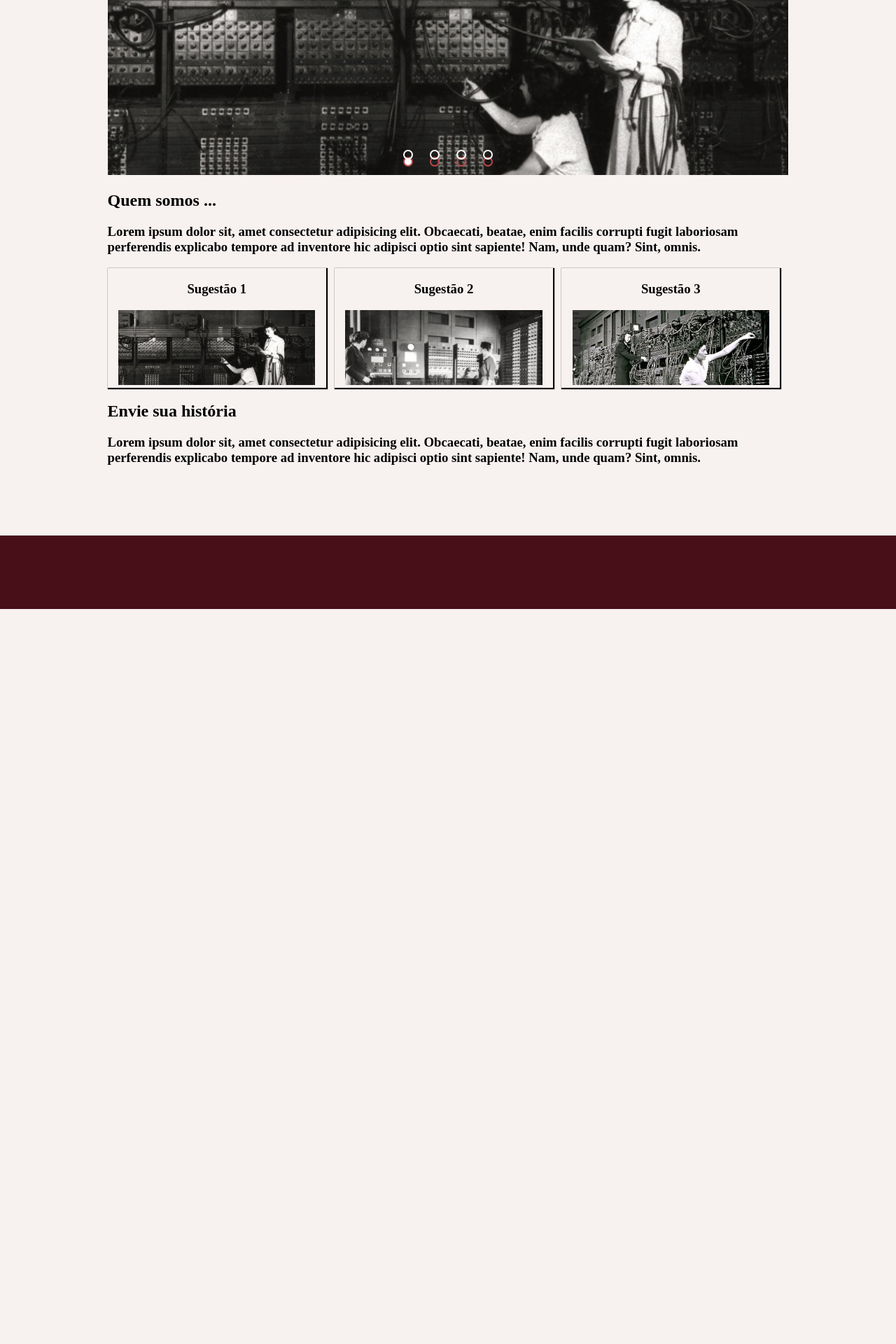
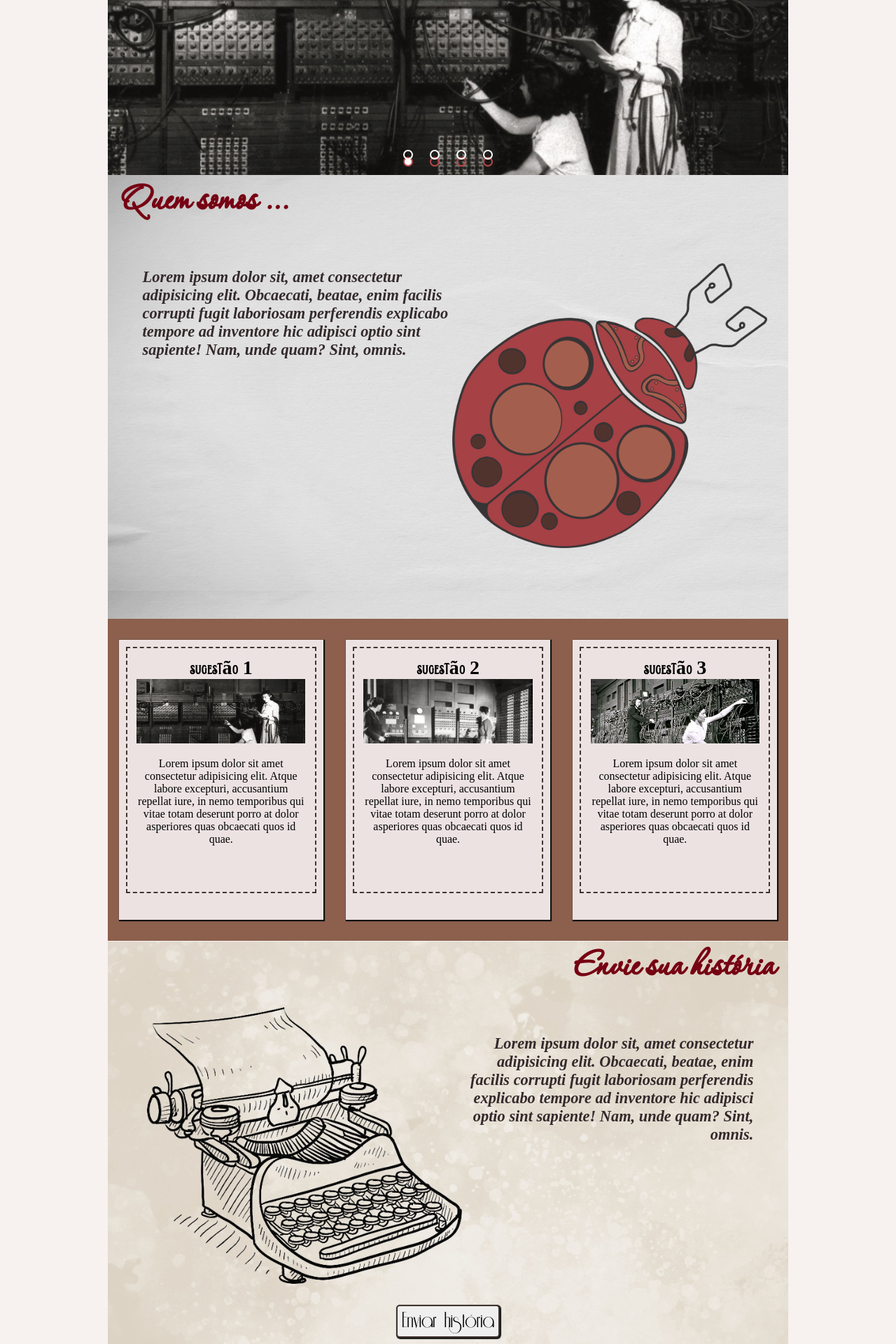
Before and after one commit to iellenLuiza/ladies, a PHP site: page / in a window 1280 px wide. Shown: the part 393-2313 px from the top of the page at 70% size. Before the commit the page ends 1263 px from the top, so only its background shows below. Run offline with PHP 8.4, Linux system fonts and the light colour scheme.

Commit message:
básico do css em cada um

```diff
--- a/css/indexcss.css
+++ b/css/indexcss.css
@@ -10,10 +10,17 @@ main {
 	margin-top: 60px;
 }
 
+.divSubFlex {
+	display: flex;
+}
+
+.divSubCenter {
+	text-align: center;
+}
 
 /* --------- PESQUISA ---------- */
 
-.divPesq{
+.divPesq {
 	text-align: right;
 	margin-bottom: 25px;
 }
@@ -155,28 +162,130 @@ main {
 /* ------- Fim Carrossel ------- */
 
 
+
 /* --------- QUEM SOMOS --------- */
+
+.divQuemSomos {
+	width: 100%;
+	height: 80vh;
+	background-image: url(../assets/img/fundo-QuemSomos-versao-2.png);
+	overflow: hidden;
+	margin-top: -10px;
+	padding-top: 0;
+}
+
+.divQuemSomos h2 {
+	color: rgb(118, 1, 19);
+	font-family: corinthia-regular;
+	font-weight: bold;
+	font-size: 7.8vh;
+	margin-left: 20px;
+	margin-top: 7px;
+}
+
+.divQuemSomos p {
+	color: rgb(51, 41, 43);
+	font-family: 'Times New Roman', Times, serif;
+	font-style: italic;
+	font-weight: bold;
+	font-size: 2.8vh;
+	margin-left: 50px;
+	margin-top: 7px;
+}
+
+.divQuemSomos img {
+	margin-right: 30px;
+}
 
 /* ------- Fim quem somos ------- */
 
 
 
 /* --------- SUGESTÕES --------- */
-#divConteinerSuges {
+.divConteinerSuges {
 	display: flex;
 	width: 100%;
+	height: 50vh;
+	padding-top: 30px;
+	padding-bottom: 30px;
+	background-color: rgba(108, 53, 29, 0.77);
 }
 
 .divCardSuges {
-	margin-right: 1.5vh;
-	box-shadow: 1px 1px 1px 1px black;
+	margin-right: auto;
+	margin-left: auto;
+	box-shadow: 1px 1px 1px 1px rgb(17, 17, 17);
 	text-align: center;
+	width: 30%;
+	background-color: rgb(237, 226, 226);
+}
+
+.divCardSugesInterno {
+	border: 2px dashed rgba(58, 45, 40, 0.961);
+	margin: 10px;
+	height: 87%;
+}
+
+
+.divCardSugesInterno p {
+	margin-left: 5%;
+	margin-right: 5%;
+}
+
+.divCardSugesInterno h3 {
+	font-family: conserta;
+	font-size: 28px;
+	margin-bottom: 0px;
+	margin-top: 1.5vh;
 }
 
 /* ------- Fim Sugestões ------- */
 
 
 /* --------- ENVIE --------- */
+
+.divEnvieHist {
+	/*background-color: rgba(203, 181, 178, 0.404);*/
+	background-image: url(../assets/img/fundo-Enviar.png);
+	width: 100%;
+	height: 81vh;
+	text-align: right;
+	margin-top: -50px;
+}
+
+.divEnvieHist h2 {
+	color: rgb(118, 1, 19);
+	font-family: corinthia-regular;
+	font-weight: bold;
+	font-size: 7.8vh;
+	margin-right: 20px;
+
+}
+
+.divEnvieHist p {
+	color: rgb(51, 41, 43);
+	font-family: 'Times New Roman', Times, serif;
+	font-style: italic;
+	font-weight: bold;
+	font-size: 2.8vh;
+	margin-top: 7px;
+	margin-right: 50px;
+}
+
+.divEnvieHist img {
+	margin-top: -4vh;
+	margin-left: 7vh;
+}
+
+
+.divEnvieHist button {
+	margin-top: 30px;
+	font-family: riesling;
+	font-size: 4.5vh;
+	border-radius: 5px;
+	border: 2px solid rgba(58, 45, 40, 0.961);
+	box-shadow: 1px 1px 1px 1px rgb(17, 17, 17);
+}
 
 /* ------- Fim envie ------- */
 
@@ -189,32 +298,40 @@ main {
 	font-family: conserta;
 	src: url(../assets/fontes/Conserta.ttf);
 }
+
 @font-face {
 	font-family: cookie;
 	src: url(../assets/fontes/Cookie-Regular.ttf);
 }
+
 @font-face {
 	font-family: corinthia-bold;
 	src: url(../assets/fontes/Corinthia-Bold.ttf);
 }
+
 @font-face {
 	font-family: corinthia-regular;
-	src: url(../assets/fontes/Cookie-Regular.ttf);
+	src: url(../assets/fontes/Corinthia-Regular.ttf);
 }
+
 @font-face {
 	font-family: lobster;
 	src: url(../assets/fontes/Lobster-Regular.ttf);
 }
+
 @font-face {
 	font-family: marhey;
 	src: url(../assets/fontes/Marhey-VariableFont_wght.ttf);
 }
+
 @font-face {
 	font-family: riesling;
 	src: url(../assets/fontes/riesling.ttf);
 }
+
 @font-face {
 	font-family: yaquote;
 	src: url(../assets/fontes/YaquoteScriptPersonalUse-opOq.ttf);
 }
+
 /* ------------------ */
--- a/index.html
+++ b/index.html
@@ -31,7 +31,8 @@
 
         <!--Caixa de pesquisa-->
         <div class="divPesq">
-            <button id="btnPesq" type="button"><img src="assets/img/iconpesquisa.png" width="24px" alt="Buscar"></button>
+            <button id="btnPesq" type="button"><img src="assets/img/iconpesquisa.png" width="24px"
+                    alt="Buscar"></button>
             <input id="inputPesq" type="search" name="" placeholder="Pesquise uma história ...">
         </div>
         <!--Fim caixa de pesquisa-->
@@ -90,32 +91,53 @@
 
 
         <!--Quem somos-->
-        <div id="divQuemSomos">
+        <div class="divQuemSomos">
             <h2>Quem somos ...</h2>
-            <h3>Lorem ipsum dolor sit, amet consectetur adipisicing elit. Obcaecati, beatae, enim facilis corrupti fugit
-                laboriosam perferendis explicabo tempore ad inventore hic adipisci optio sint sapiente! Nam, unde quam?
-                Sint, omnis.</h3>
+            <div class="divSubFlex">
+                <p>Lorem ipsum dolor sit, amet consectetur adipisicing elit. Obcaecati, beatae, enim facilis corrupti
+                    fugit
+                    laboriosam perferendis explicabo tempore ad inventore hic adipisci optio sint sapiente! Nam, unde
+                    quam?
+                    Sint, omnis.</p>
+                <img src="joaninha2.png" alt="desenho da joaninha logo do projeto" width="450px">
+                <!--Não consegui colocar a imagem da pasta da imagem então por enquanto ela está na pasta raiz-->
+            </div>
         </div>
         <!--Fim quem somos-->
 
 
 
         <!--Cards com sugestões de publicações-->
-        <div id="divConteinerSuges">
+        <div class="divConteinerSuges">
 
-        <div class="divCardSuges">
+            <div class="divCardSuges" id="cardSugesUm">
+                <div class="divCardSugesInterno">
                     <h3>Sugestão 1</h3>
                     <img src="assets/img/imgCarrossel1.png" alt="imagem sugestão 1" width="90%">
+                    <p>Lorem ipsum dolor sit amet consectetur adipisicing elit. Atque labore excepturi, accusantium
+                        repellat iure, in nemo temporibus qui vitae totam deserunt porro at dolor asperiores quas
+                        obcaecati quos id quae.</p>
+                </div>
             </div>
 
             <div class="divCardSuges">
+                <div class="divCardSugesInterno">
                     <h3>Sugestão 2</h3>
                     <img src="assets/img/imgCarrossel2.png" alt="imagem sugestão 2" width="90%">
+                    <p>Lorem ipsum dolor sit amet consectetur adipisicing elit. Atque labore excepturi, accusantium
+                        repellat iure, in nemo temporibus qui vitae totam deserunt porro at dolor asperiores quas
+                        obcaecati quos id quae.</p>
+                </div>
             </div>
 
             <div class="divCardSuges">
+                <div class="divCardSugesInterno">
                     <h3>Sugestão 3</h3>
                     <img src="assets/img/imgCarrossel3.png" alt="imagem sugestão 3" width="90%">
+                    <p>Lorem ipsum dolor sit amet consectetur adipisicing elit. Atque labore excepturi, accusantium
+                        repellat iure, in nemo temporibus qui vitae totam deserunt porro at dolor asperiores quas
+                        obcaecati quos id quae.</p>
+                </div>
             </div>
 
         </div>
@@ -124,11 +146,22 @@
 
 
         <!--Envie história-->
-        <div id="divEnvieHist">
+        <div class="divEnvieHist">
             <h2>Envie sua história</h2>
-            <h3>Lorem ipsum dolor sit, amet consectetur adipisicing elit. Obcaecati, beatae, enim facilis corrupti fugit
-                laboriosam perferendis explicabo tempore ad inventore hic adipisci optio sint sapiente! Nam, unde quam?
-                Sint, omnis.</h3>
+            <div class="divSubFlex">
+                <img src="assets/img/maquinaEscrever.png" alt="desenho da joaninha logo do projeto" width="450px">
+                <!--Imagem provisória da internet-->
+                <p>Lorem ipsum dolor sit, amet consectetur adipisicing elit. Obcaecati, beatae, enim facilis corrupti
+                    fugit
+                    laboriosam perferendis explicabo tempore ad inventore hic adipisci optio sint sapiente! Nam, unde
+                    quam?
+                    Sint, omnis.</p>
+            </div>
+            <div class="divSubCenter">
+                <button>Enviar história</button>
+            </div>
+
+
         </div>
         <!--Fim envie história-->
 
```
Also changed, not shown: assets/img/fundo-Enviar.png (added), assets/img/fundo-QuemSomos-versao-2.png (added), assets/img/fundo-Suges.png (added), assets/img/fundo-header-1.jpg (deleted), assets/img/joaninha.png (added), assets/img/joaninha2.png (added), assets/img/maquinaEscrever.png (added), joaninha2.png (renamed from assets/img/joaninha_info3ANO_versao1-ie.png). Lines whose indentation alone changed are shown as unchanged.
